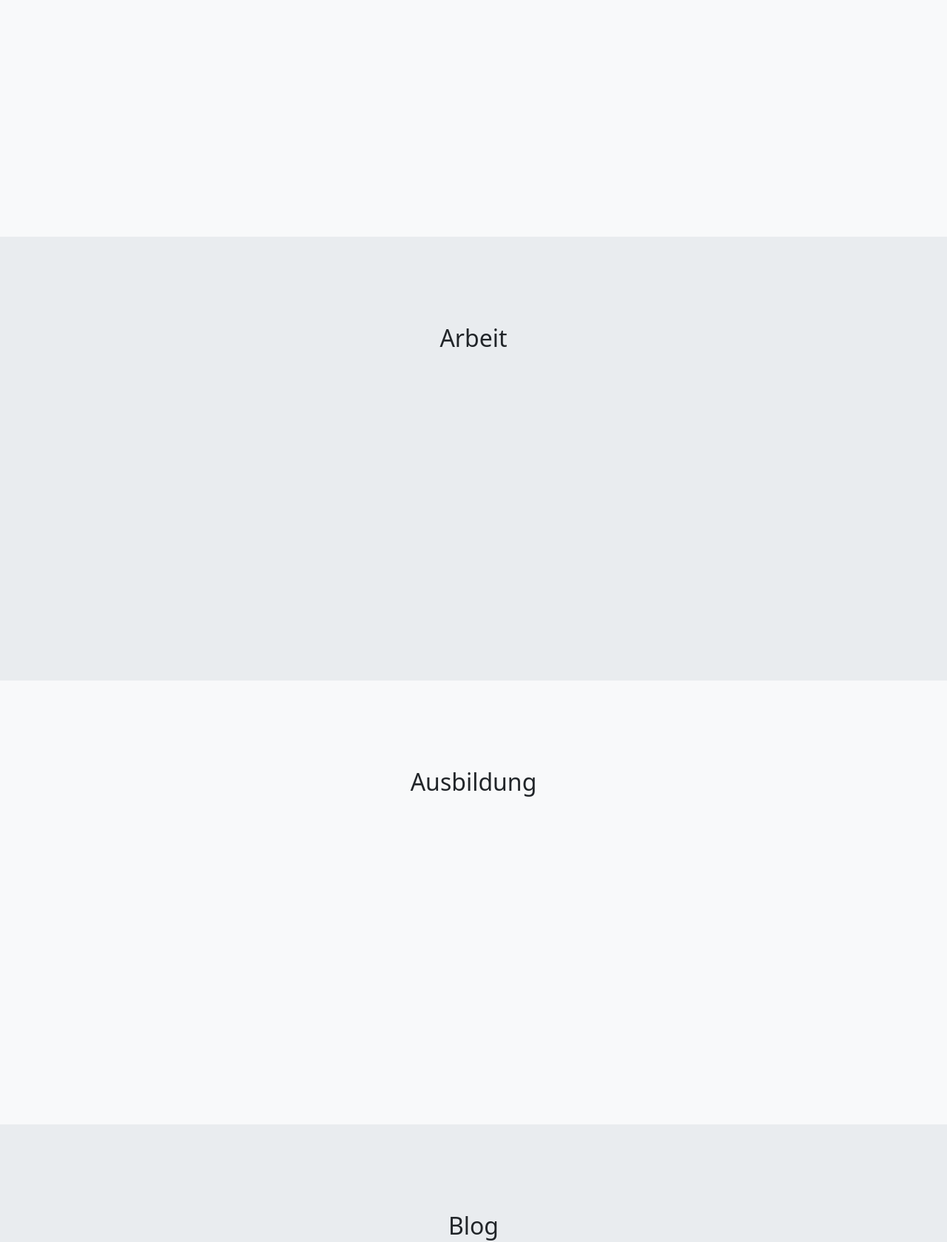
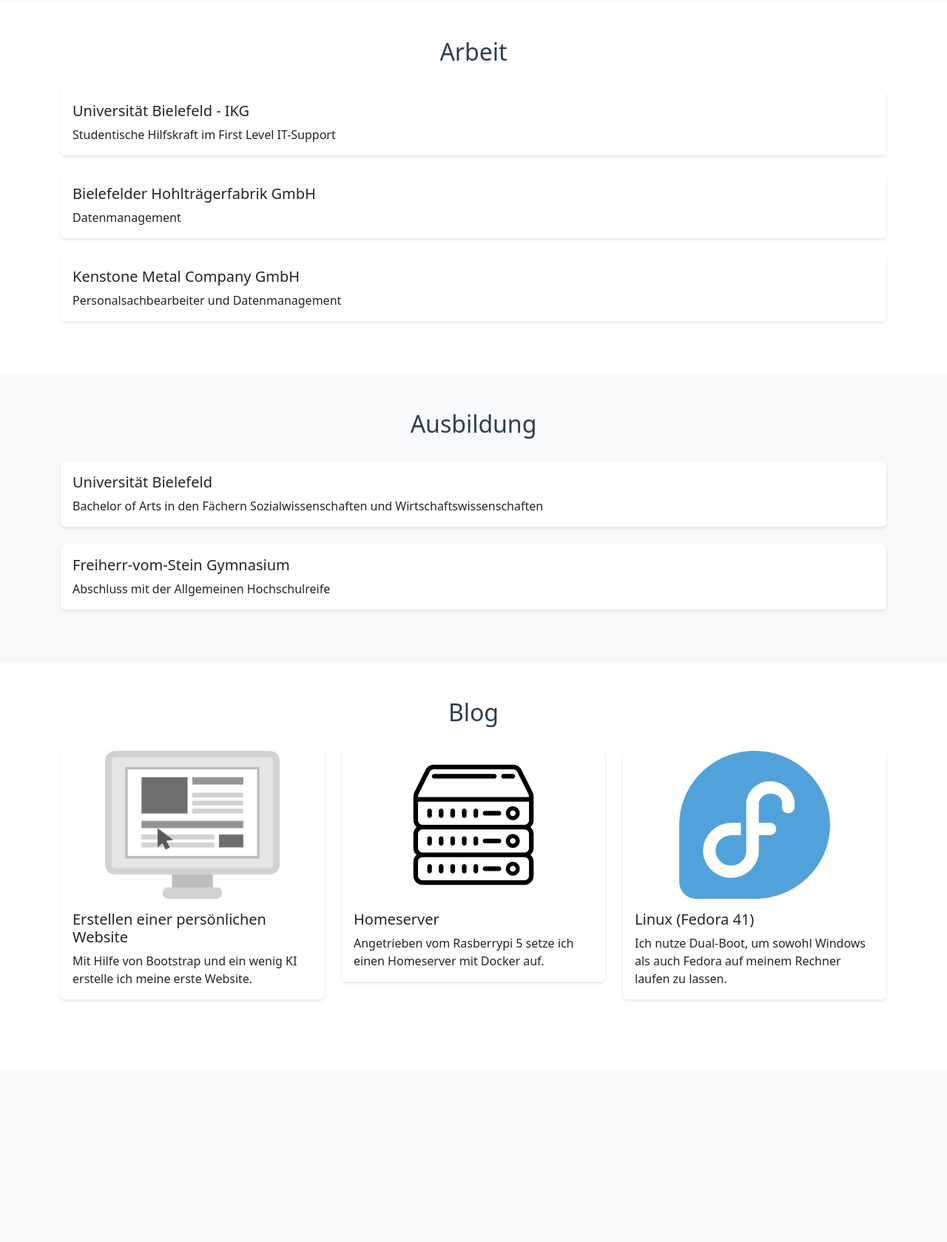
Before and after one commit to EisFlo/Website, a plain HTML site: page index.html in a window 1280 px wide. Shown: the part 346-2025 px from the top of the page at 74% size. After the commit the page ends 1793 px from the top, so only its background shows below. Drawn offline with nearby package versions, Linux system fonts and the light colour scheme.

Commit message:
Website Update
Added more information and a few pictures to enhance the experience

```diff
--- a/index.html
+++ b/index.html
@@ -1,28 +1,78 @@
 <!DOCTYPE html>
 <html lang="en">
 <head>
-  <meta charset="UTF-8">
-  <meta name="viewport" content="width=device-width, initial-scale=1">
-  <title>Profile Navbar</title>
+  <meta charset="UTF-8" />
+  <meta name="viewport" content="width=device-width, initial-scale=1" />
+  <title>Florian Eiskamp Profile</title>
   <!-- Bootstrap CSS -->
-  <link href="https://cdn.jsdelivr.net/npm/bootstrap@5.3.0/dist/css/bootstrap.min.css" rel="stylesheet">
-  <!-- Font Awesome CSS from jsDelivr -->
-  <link rel="stylesheet" href="https://cdn.jsdelivr.net/npm/@fortawesome/fontawesome-free@6.2.1/css/all.min.css">
+  <link
+    href="https://cdn.jsdelivr.net/npm/bootstrap@5.3.0/dist/css/bootstrap.min.css"
+    rel="stylesheet"
+  />
+  <!-- Font Awesome CSS -->
+  <link
+    rel="stylesheet"
+    href="https://cdn.jsdelivr.net/npm/@fortawesome/fontawesome-free@6.2.1/css/all.min.css"
+  />
+  <style>
+    /* Light, friendly color scheme */
+    body {
+      background-color: #fafafa;
+      color: #333;
+    }
+    .navbar {
+      background-color: #ffffff;
+      border-bottom: 1px solid #e0e0e0;
+    }
+    .section-heading {
+      color: #2c3e50;
+      margin-bottom: 2rem;
+    }
+    /* Card styles for Arbeit and Ausbildung */
+    .card {
+      border: none;
+      box-shadow: 0 2px 4px rgba(0, 0, 0, 0.1);
+      margin-bottom: 1.5rem;
+    }
+    /* Blog project card image style */
+    .blog-card img {
+      width: 100%;
+      height: 200px;
+      object-fit: contain;
+    }
+    /* Construction banner style */
+    .construction-banner {
+      border: 2px solid #FFC107; /* Yellow border */
+      background-color: #FFF8E1; /* Light yellow background */
+      padding: 1rem;
+      margin: 1rem 0;
+      text-align: center;
+      border-radius: 5px;
+    }
+    .construction-banner i {
+      margin-right: 0.5rem;
+      color: #FFC107;
+    }
+  </style>
 </head>
 <body>
   <!-- Responsive Navbar -->
-  <nav class="navbar navbar-expand-lg navbar-light bg-light">
+  <nav class="navbar navbar-expand-lg navbar-light">
     <div class="container-fluid">
-      <!-- Name on the left -->
       <a class="navbar-brand" href="#">Florian Eiskamp</a>
-      <!-- Toggler for mobile -->
-      <button class="navbar-toggler" type="button" data-bs-toggle="collapse" data-bs-target="#navbarContent"
-              aria-controls="navbarContent" aria-expanded="false" aria-label="Toggle navigation">
+      <button
+        class="navbar-toggler"
+        type="button"
+        data-bs-toggle="collapse"
+        data-bs-target="#navbarContent"
+        aria-controls="navbarContent"
+        aria-expanded="false"
+        aria-label="Toggle navigation"
+      >
         <span class="navbar-toggler-icon"></span>
       </button>
-      <!-- Collapsible content -->
       <div class="collapse navbar-collapse" id="navbarContent">
-        <!-- Center text links -->
+        <!-- Center links -->
         <ul class="navbar-nav mx-auto">
           <li class="nav-item">
             <a class="nav-link" href="#start">Start</a>
@@ -40,12 +90,20 @@
         <!-- Social icons on the right -->
         <ul class="navbar-nav">
           <li class="nav-item">
-            <a class="nav-link" href="https://www.linkedin.com/in/florian-eiskamp/" target="_blank">
+            <a
+              class="nav-link"
+              href="https://www.linkedin.com/in/florian-eiskamp/"
+              target="_blank"
+            >
               <i class="fab fa-linkedin fa-2x"></i>
             </a>
           </li>
           <li class="nav-item">
-            <a class="nav-link" href="https://www.xing.com/profile/Florian_Eiskamp/" target="_blank">
+            <a
+              class="nav-link"
+              href="https://www.xing.com/profile/Florian_Eiskamp/"
+              target="_blank"
+            >
               <i class="fab fa-xing fa-2x"></i>
             </a>
           </li>
@@ -54,18 +112,135 @@
     </div>
   </nav>
 
-  <!-- Sample sections to demonstrate anchor links -->
-  <section id="start" style="height:600px; background-color:#f8f9fa; padding-top:70px;">
-    <h2 class="text-center pt-5">Start</h2>
+  <!-- Start Section -->
+  <section id="start" class="py-5" style="background-color: #f8f9fa;">
+    <div class="container">
+      <h2 class="text-center section-heading">Start</h2>
+      <p class="text-center">
+        Wilkommen auf meiner Website!
+      </p>
+      <!-- Construction Banner -->
+      <div class="construction-banner">
+        <i class="fas fa-exclamation-triangle fa-lg"></i>
+        <span>Diese Website befindet sich aktuell noch im Aufbau!</span>
+      </div>
+    </div>
   </section>
-  <section id="arbeit" style="height:600px; background-color:#e9ecef; padding-top:70px;">
-    <h2 class="text-center pt-5">Arbeit</h2>
+
+  <!-- Arbeit Section -->
+  <section id="arbeit" class="py-5" style="background-color: #ffffff;">
+    <div class="container">
+      <h2 class="text-center section-heading">Arbeit</h2>
+      <!-- Arbeit Entry 1 -->
+      <div class="card p-3">
+        <div>
+          <h5 class="card-title">Universität Bielefeld - IKG</h5>
+          <p class="card-text">
+            Studentische Hilfskraft im First Level IT-Support
+          </p>
+        </div>
+      </div>
+      <!-- Arbeit Entry 2 -->
+      <div class="card p-3">
+        <div>
+          <h5 class="card-title">Bielefelder Hohlträgerfabrik GmbH</h5>
+          <p class="card-text">
+            Datenmanagement
+          </p>
+        </div>
+      </div>
+      <!-- Arbeit Entry 3 -->
+      <div class="card p-3">
+        <div>
+          <h5 class="card-title">Kenstone Metal Company GmbH</h5>
+          <p class="card-text">
+            Personalsachbearbeiter und Datenmanagement
+          </p>
+        </div>
+      </div>
+    </div>
   </section>
-  <section id="ausbildung" style="height:600px; background-color:#f8f9fa; padding-top:70px;">
-    <h2 class="text-center pt-5">Ausbildung</h2>
+
+  <!-- Ausbildung Section -->
+  <section id="ausbildung" class="py-5" style="background-color: #f8f9fa;">
+    <div class="container">
+      <h2 class="text-center section-heading">Ausbildung</h2>
+      <!-- Ausbildung Entry 1 -->
+      <div class="card p-3">
+        <div>
+          <h5 class="card-title">Universität Bielefeld</h5>
+          <p class="card-text">
+            Bachelor of Arts in den Fächern Sozialwissenschaften und Wirtschaftswissenschaften
+          </p>
+        </div>
+      </div>
+      <!-- Ausbildung Entry 2 -->
+      <div class="card p-3">
+        <div>
+          <h5 class="card-title">Freiherr-vom-Stein Gymnasium</h5>
+          <p class="card-text">
+            Abschluss mit der Allgemeinen Hochschulreife
+          </p>
+        </div>
+      </div>
+    </div>
   </section>
-  <section id="blog" style="height:600px; background-color:#e9ecef; padding-top:70px;">
-    <h2 class="text-center pt-5">Blog</h2>
+
+  <!-- Blog Section -->
+  <section id="blog" class="py-5" style="background-color: #ffffff;">
+    <div class="container">
+      <h2 class="text-center section-heading">Blog</h2>
+      <div class="row">
+        <!-- Project Card 1 -->
+        <div class="col-md-4 mb-4">
+          <div class="card blog-card">
+            <img
+              src="images/website_icon.png"
+              class="card-img-top"
+              alt="Project Image"
+            />
+            <div class="card-body">
+              <h5 class="card-title">Erstellen einer persönlichen Website</h5>
+              <p class="card-text">
+                Mit Hilfe von Bootstrap und ein wenig KI erstelle ich meine erste Website.
+              </p>
+            </div>
+          </div>
+        </div>
+        <!-- Project Card 2 -->
+        <div class="col-md-4 mb-4">
+          <div class="card blog-card">
+            <img
+              src="images/server-icon.png"
+              class="card-img-top"
+              alt="Project Image"
+            />
+            <div class="card-body">
+              <h5 class="card-title">Homeserver</h5>
+              <p class="card-text">
+                Angetrieben vom Rasberrypi 5 setze ich einen Homeserver mit Docker auf.
+              </p>
+            </div>
+          </div>
+        </div>
+        <!-- Project Card 3 -->
+        <div class="col-md-4 mb-4">
+          <div class="card blog-card">
+            <img
+              src="images/Fedora_icon.png"
+              class="card-img-top"
+              alt="Project Image"
+            />
+            <div class="card-body">
+              <h5 class="card-title">Linux (Fedora 41)</h5>
+              <p class="card-text">
+                Ich nutze Dual-Boot, um sowohl Windows als auch Fedora auf meinem Rechner laufen zu lassen.
+              </p>
+            </div>
+          </div>
+        </div>
+      </div>
+    </div>
   </section>
 
   <!-- Bootstrap JS Bundle (includes Popper) -->
```
Also changed, not shown: images/Fedora_icon.png (added), images/server-icon.png (added), images/website_icon.png (added).
